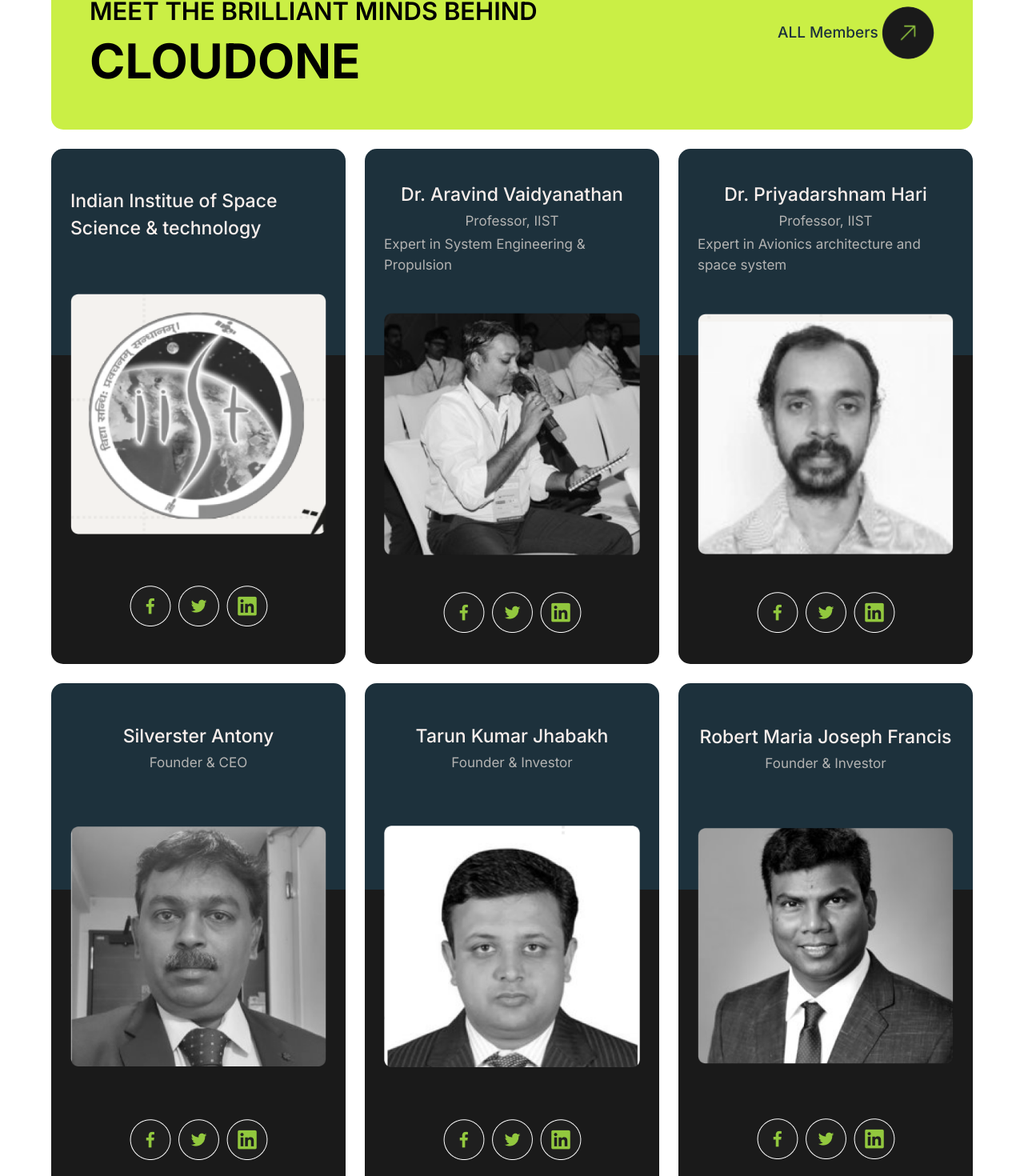
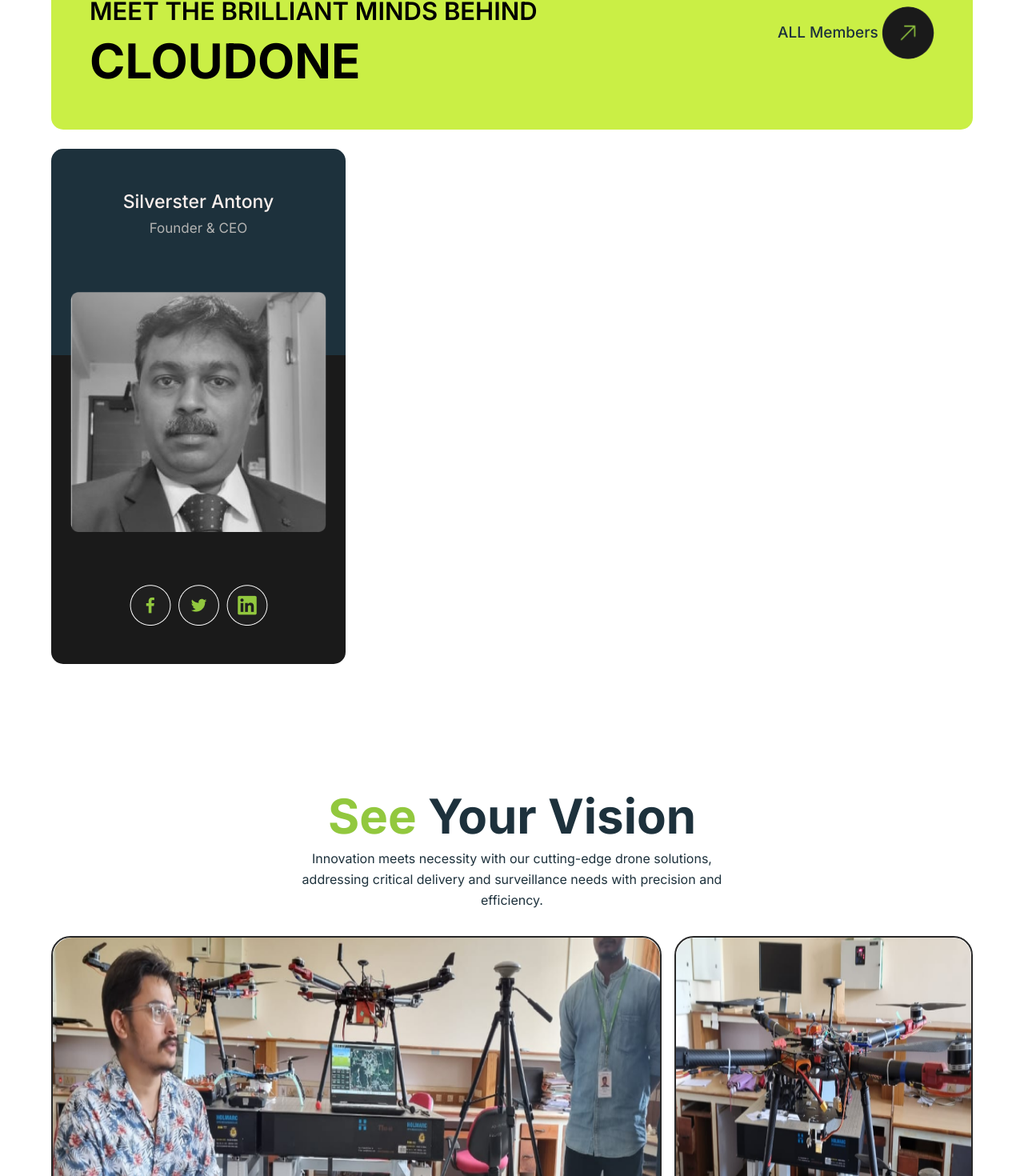
Before and after one commit to Projects-AnywareLabs/CloudOneWebsite, a React (Create React App) app: page /about in a window 1280 px wide. Shown: the part 1960-3430 px from the top of the page at 80% size. Built offline with nearby package versions, Linux system fonts and the light colour scheme.

Commit message:
new-image

```diff
--- a/src/components/About.js
+++ b/src/components/About.js
@@ -12,7 +12,7 @@
 
 
 import AllMembersArrowImg from "../assets/all_members_button.png";
-import TeamMember1Img from "../assets/team_member1.png";
+
 import TeamMember2Img from "../assets/team_member2.png";
 import TeamMember3Img from "../assets/team_member3.png";
 import TeamMember4Img from "../assets/team_member4.png";
@@ -148,21 +148,21 @@
                        </div>
 
                        <div className="grid sm:grid-cols-1 md:grid-cols-2 lg:grid-cols-2 xl:grid-cols-3 gap-6 justify-items-center">
-                          <div className="w-full h-[644px] bg-[#1D313C] bg-[linear-gradient(to_bottom,_#1D313C_40%,_#1A1A1A_40%)] rounded-[15px] flex flex-col justify-around items-center py-4 px-6">
-                          <div className="flex flex-col items-center gap-[3.9px]">
-                            <p className="font-roboto font-medium text-[23px] text-[#F9EFEC]">Indian Institue of Space Science  & technology</p>
-                            {/* <p className="font-roboto font-normal text-[17px] text-[#B3B3B2]">Co-Founder & CEO</p> */}
+                          {/* <div className="w-full h-[644px] bg-[#1D313C] bg-[linear-gradient(to_bottom,_#1D313C_40%,_#1A1A1A_40%)] rounded-[15px] flex flex-col justify-around items-center py-4 px-6"> */}
+                          {/* <div className="flex flex-col items-center gap-[3.9px]">
+                            <p className="font-roboto font-medium text-[23px] text-[#F9EFEC]">Vivin Silva</p>
+                            <p className="font-roboto font-normal text-[17px] text-[#B3B3B2]">Director</p>
                          </div>
                          <div className="w-full h-auto max-w-[395px]">
-                           <img src={TeamMember1Img} alt="team_member_1" className="w-full h-auto"/>
-                         </div>
-                          <div className='h-[50px] w-full flex justify-center items-center space-x-[9px]'>
+                           <img src={Vivin} alt="team_member_1" className="w-full h-auto"/>
+                         </div> */}
+                          {/* <div className='h-[50px] w-full flex justify-center items-center space-x-[9px]'>
                              <img src={Facebook} alt="facebook"/>
                              <img src={Twitter} alt="twitter"/>
                              <img src={Linkedin} alt="linkedin"/>
-                          </div>
-                         </div>
-                         <div className="w-full h-[644px] bg-[#1D313C] bg-[linear-gradient(to_bottom,_#1D313C_40%,_#1A1A1A_40%)] rounded-[15px] flex flex-col justify-around items-center py-4 px-6">
+                          </div> */}
+                         {/* </div> */}
+                         {/* <div className="w-full h-[644px] bg-[#1D313C] bg-[linear-gradient(to_bottom,_#1D313C_40%,_#1A1A1A_40%)] rounded-[15px] flex flex-col justify-around items-center py-4 px-6">
                           <div className="flex flex-col items-center gap-[3.9px]">
                             <p className="font-roboto font-medium text-[23px] text-[#F9EFEC]">Dr. Aravind Vaidyanathan</p>
                             <p className="font-roboto font-normal text-[17px] text-[#B3B3B2]">Professor, IIST </p>
@@ -194,7 +194,7 @@
                              <img src={Twitter} alt="twitter"/>
                              <img src={Linkedin} alt="linkedin"/>
                           </div>
-                         </div>
+                         </div> */}
 
                          <div className="w-full h-[644px] bg-[#1D313C] bg-[linear-gradient(to_bottom,_#1D313C_40%,_#1A1A1A_40%)] rounded-[15px] flex flex-col justify-around items-center py-4 px-6">
                           <div className="flex flex-col items-center gap-[3.9px]">
@@ -210,7 +210,7 @@
                              <img src={Linkedin} alt="linkedin"/>
                           </div>
                          </div>
-                         <div className="w-full h-[644px] bg-[#1D313C] bg-[linear-gradient(to_bottom,_#1D313C_40%,_#1A1A1A_40%)] rounded-[15px] flex flex-col justify-around items-center py-4 px-6">
+                         {/* <div className="w-full h-[644px] bg-[#1D313C] bg-[linear-gradient(to_bottom,_#1D313C_40%,_#1A1A1A_40%)] rounded-[15px] flex flex-col justify-around items-center py-4 px-6">
                           <div className="flex flex-col items-center gap-[3.9px]">
                             <p className="font-roboto font-medium text-[23px] text-[#F9EFEC]">Tarun Kumar Jhabakh</p>
                             <p className="font-roboto font-normal text-[17px] text-[#B3B3B2]">Founder & Investor</p>
@@ -223,8 +223,8 @@
                              <img src={Twitter} alt="twitter"/>
                              <img src={Linkedin} alt="linkedin"/>
                           </div>
-                         </div>
-                         <div className="w-full h-[644px] bg-[#1D313C] bg-[linear-gradient(to_bottom,_#1D313C_40%,_#1A1A1A_40%)] rounded-[15px] flex flex-col justify-around items-center py-4 px-6">
+                         </div> */}
+                         {/* <div className="w-full h-[644px] bg-[#1D313C] bg-[linear-gradient(to_bottom,_#1D313C_40%,_#1A1A1A_40%)] rounded-[15px] flex flex-col justify-around items-center py-4 px-6">
                           <div className="flex flex-col items-center gap-[3.9px]">
                             <p className="font-roboto font-medium text-[23px] text-[#F9EFEC]">Robert Maria Joseph Francis</p>
                             <p className="font-roboto font-normal text-[17px] text-[#B3B3B2]">Founder & Investor</p>
@@ -237,7 +237,7 @@
                              <img src={Twitter} alt="twitter"/>
                              <img src={Linkedin} alt="linkedin"/>
                           </div>
-                         </div>
+                         </div> */}
                       </div>
 
 
```
